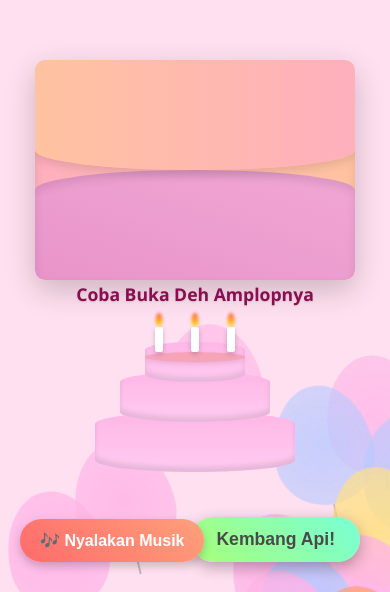
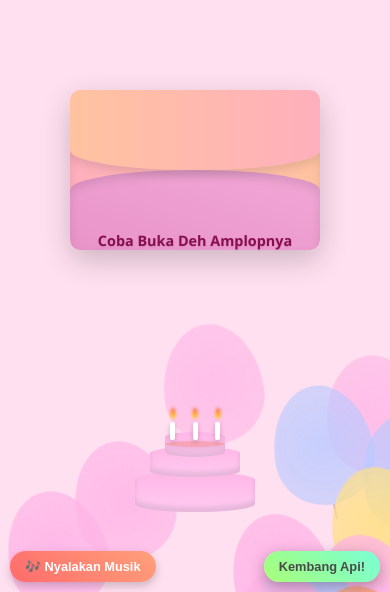
Before and after one commit to hafidali25/ucapan, a plain HTML site: page index.html in a window 390 px wide. Shown: the part 252-844 px from the top of the page. Drawn offline with Linux system fonts and the light colour scheme.

Commit message:
Update style.css

```diff
--- a/style.css
+++ b/style.css
@@ -81,7 +81,7 @@ body {
   top: 50%;
   left: 50%;
   width: 85%;
-  height: 200%;
+  height: 250%;
   padding: 25px;
   background: linear-gradient(to bottom right, #ffffff, #f0f0f0);
   border-radius: 12px;
@@ -491,3 +491,166 @@ body {
   transform: scale(1.05);
   box-shadow: 0 6px 15px rgba(0, 0, 0, 0.3);
 }
+
+/* ------------------------------------------------------------------------------------------------------------------------------------------ */
+/* MEDIA QUERIES UNTUK TAMPILAN RESPONSIVE */
+/* ------------------------------------------------------------------------------------------------------------------------------------------ */
+
+/* Untuk layar dengan lebar hingga 768px (misalnya tablet) */
+@media (max-width: 768px) {
+  .envelope-wrapper {
+    width: 280px;
+    height: 180px;
+  }
+
+  .card-title {
+    font-size: 1.5em;
+  }
+
+  .card-text {
+    font-size: 1em;
+  }
+
+  .message {
+    font-size: 1em;
+    bottom: -30px;
+  }
+
+  .cake-container {
+    width: 200px;
+    height: 200px;
+    bottom: 100px;
+  }
+
+  .tier-1 {
+    width: 150px;
+    height: 50px;
+  }
+
+  .tier-2 {
+    width: 110px;
+    height: 40px;
+    bottom: 40px;
+  }
+
+  .tier-3 {
+    width: 70px;
+    height: 30px;
+    bottom: 70px;
+  }
+
+  .frosting {
+    width: 70px;
+    height: 8px;
+    bottom: 85px;
+  }
+
+  .candles {
+    top: 80px;
+    width: 60px;
+  }
+
+  .candle {
+    width: 6px;
+    height: 20px;
+  }
+
+  #fireworks-btn {
+    font-size: 0.9em;
+    padding: 10px 20px;
+    bottom: 20px;
+    right: 20px;
+  }
+
+  .music-controls {
+    bottom: 20px;
+    left: 20px;
+  }
+
+  #music-btn {
+    font-size: 0.9em;
+    padding: 10px 20px;
+  }
+}
+
+/* Untuk layar dengan lebar hingga 480px (misalnya ponsel) */
+@media (max-width: 480px) {
+  .envelope-wrapper {
+    width: 250px;
+    height: 160px;
+  }
+
+  .card-title {
+    font-size: 1.3em;
+  }
+
+  .card-text {
+    font-size: 0.9em;
+  }
+
+  .message {
+    font-size: 0.9em;
+    bottom: -20px;
+  }
+
+  .cake-container {
+    width: 150px;
+    height: 150px;
+    bottom: 80px;
+  }
+
+  .tier-1 {
+    width: 120px;
+    height: 40px;
+  }
+
+  .tier-2 {
+    width: 90px;
+    height: 30px;
+    bottom: 35px;
+  }
+
+  .tier-3 {
+    width: 60px;
+    height: 25px;
+    bottom: 55px;
+  }
+
+  .frosting {
+    width: 60px;
+    height: 6px;
+    bottom: 65px;
+  }
+
+  .candles {
+    top: 60px;
+    width: 50px;
+  }
+
+  .candle {
+    width: 5px;
+    height: 18px;
+  }
+
+  .flame {
+    width: 6px;
+    height: 12px;
+  }
+
+  #fireworks-btn {
+    font-size: 0.8em;
+    padding: 8px 15px;
+    bottom: 10px;
+    right: 10px;
+  }
+
+  .music-controls {
+    bottom: 10px;
+    left: 10px;
+  }
+
+  #music-btn {
+    font-size: 0.8em;
+    padding: 8px 15px;
+  }
+}
```
